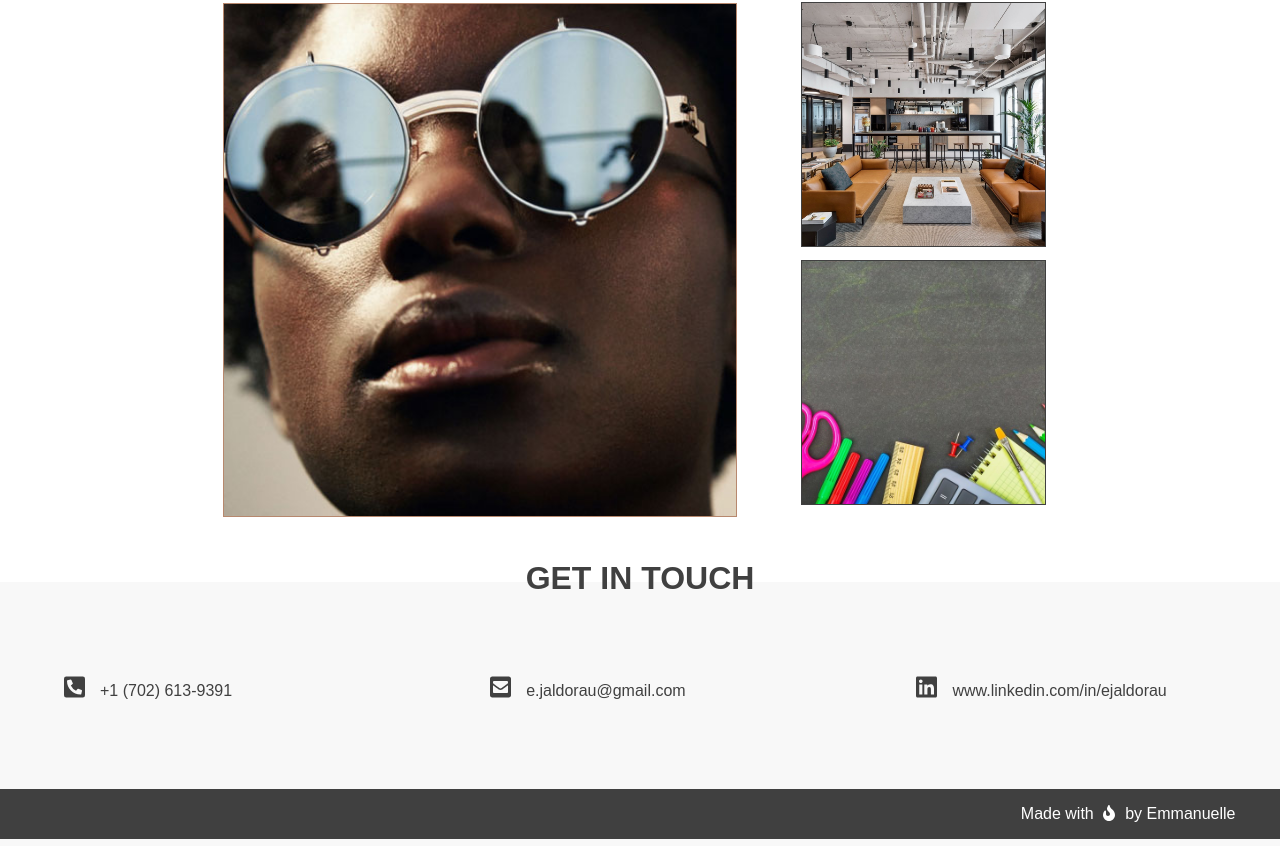
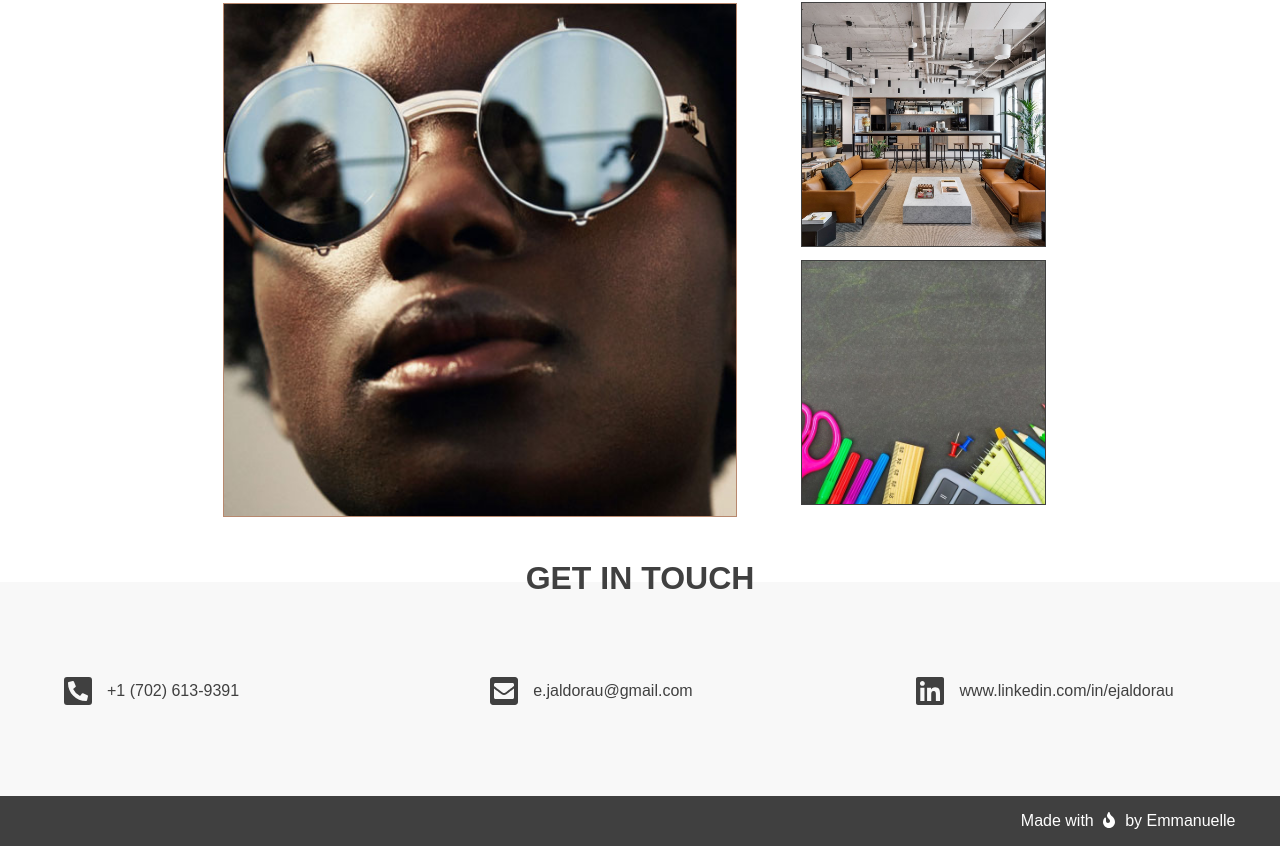
Before and after one commit to emmanuellejaldorau/my-portfolio, a React (Create React App) app: page / in a window 1280 px wide. Shown: the part 2072-2918 px from the top of the page. Built offline with nearby package versions, Linux system fonts and the light colour scheme.

Commit message:
fix(contact): adjusted icons layout on desktop

```diff
--- a/src/App.css
+++ b/src/App.css
@@ -298,7 +298,6 @@ padding: 0;
 .contact-icon {
   font-size: 1.5rem;
   margin-right: 5%;
-
 }
 
 /*--------------------Footer------------------------*/
@@ -460,7 +459,6 @@ padding: 0;
   margin-bottom: 5%;
 }
 
-
 .contact > div {
   width: 90%;
   display: flex;
@@ -470,6 +468,12 @@ padding: 0;
 
 .contact-item{
   width: 26%;
+  display: flex;
+  align-items: center;
+}
+
+.contact-icon {
+  font-size: 2rem;
 }
 
 /*--------------------Footer------------------------*/
```
